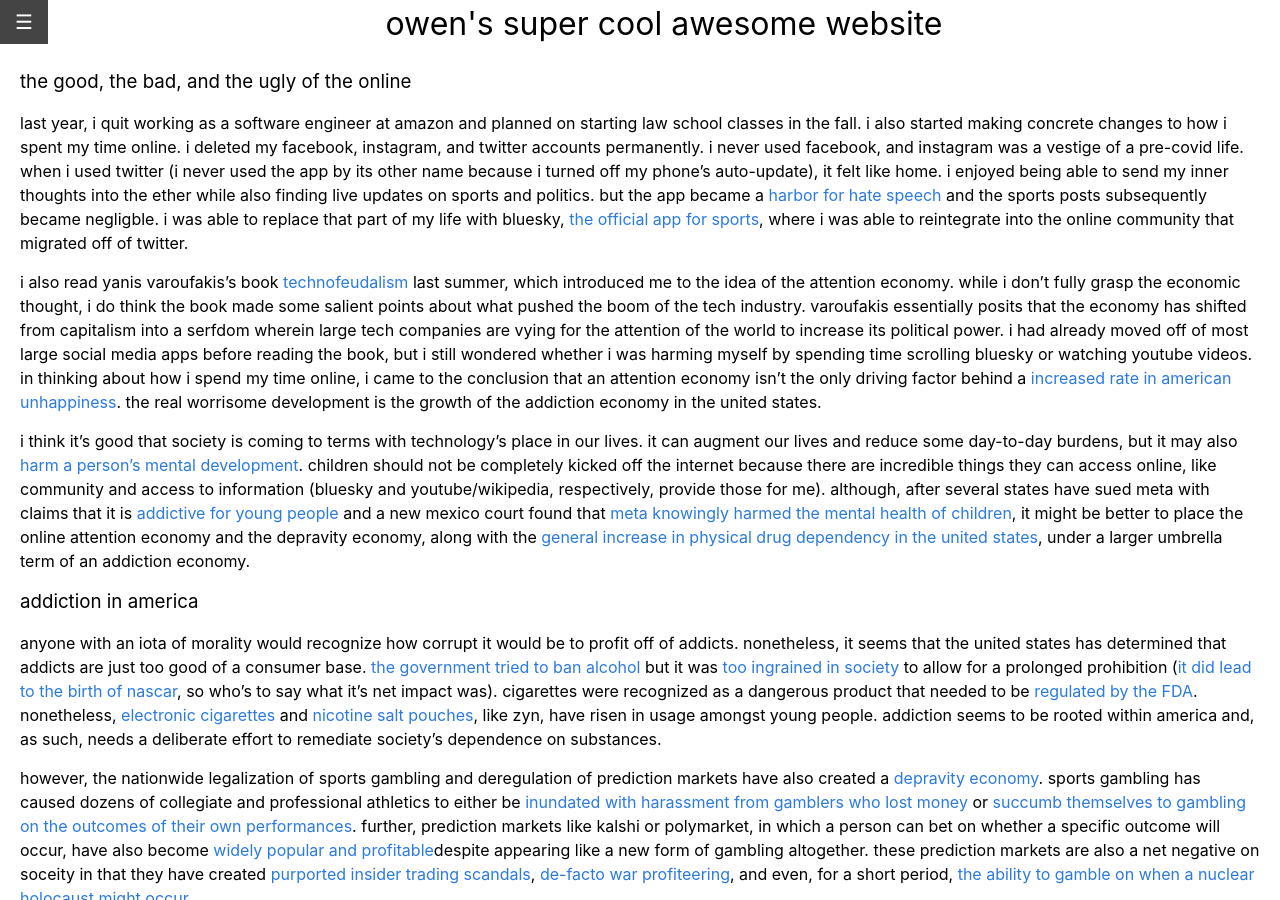
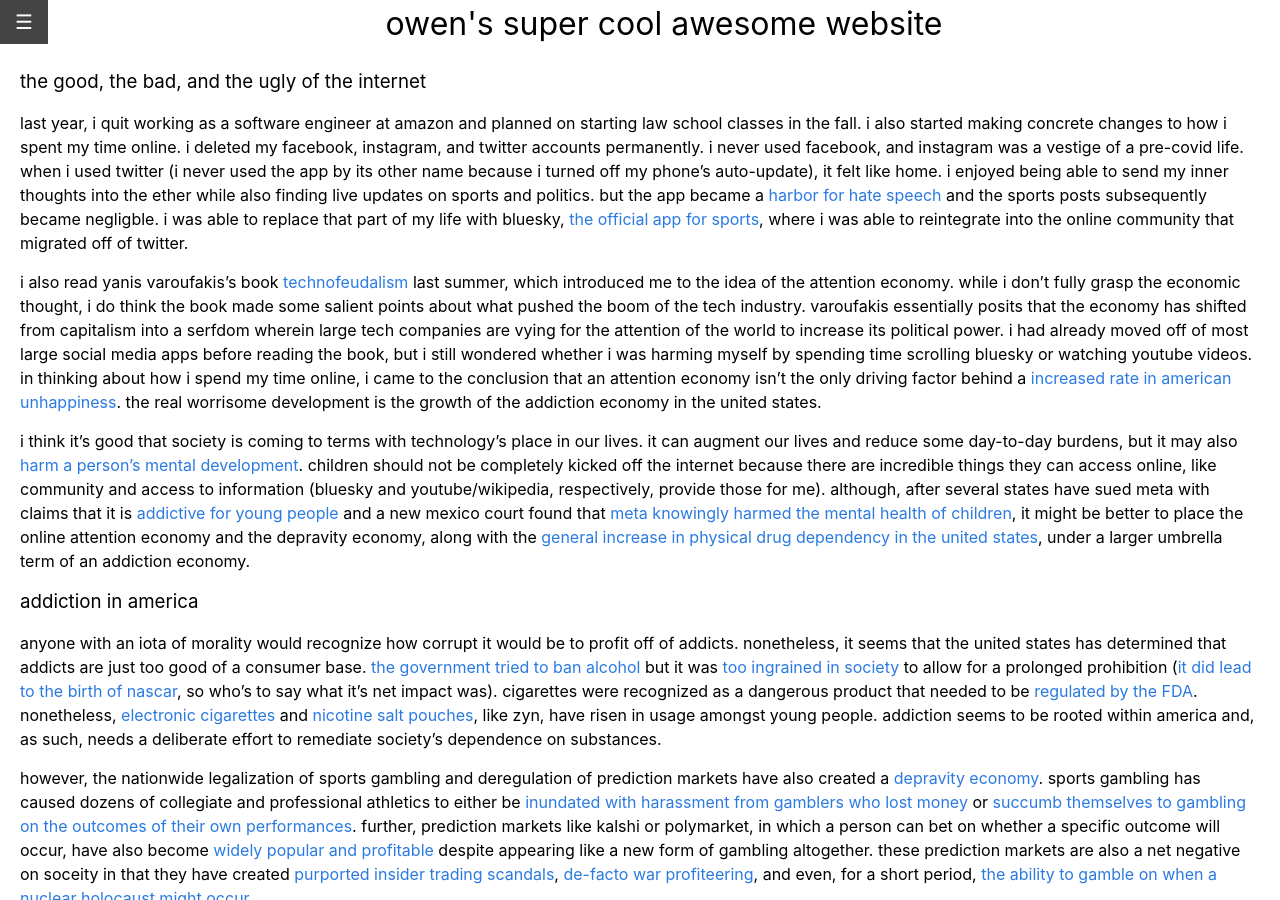
Before and after one commit to omstegall/owen-stegall, a Jekyll site: the page built from pages/blogs/03-31-26.markdown, in a window 1280 px wide and 900 px high. Built offline with Jekyll 4.4.1, drawn with Linux system fonts in a browser that asks for light colours; part of the change alters nothing that is shown.

Commit message:
more blog tweaks

```diff
--- a/pages/blogs/03-31-26.markdown
+++ b/pages/blogs/03-31-26.markdown
@@ -6,7 +6,7 @@ include_scripts: [
 title: "the addiction economy"
 ---
 
-### the good, the bad, and the ugly of the online
+### the good, the bad, and the ugly of the internet
 
 last year, i quit working as a software engineer at amazon and planned on starting law school classes in the fall. i also started making concrete changes to how i spent my time online. i deleted my facebook, instagram, and twitter accounts permanently. i never used facebook, and instagram was a vestige of a pre-covid life. when i used twitter (i never used the app by its other name because i turned off my phone's auto-update), it felt like home. i enjoyed being able to send my inner thoughts into the ether while also finding live updates on sports and politics. but the app became a [harbor for hate speech][twitter-hate] and the sports posts subsequently became negligble. i was able to replace that part of my life with bluesky, [the official app for sports][bluesky-sports], where i was able to reintegrate into the online community that migrated off of twitter.
 
@@ -18,7 +18,7 @@ i think it's good that society is coming to terms with technology's place in our
 
 anyone with an iota of morality would recognize how corrupt it would be to profit off of addicts. nonetheless, it seems that the united states has determined that addicts are just too good of a consumer base. [the government tried to ban alcohol][18th-amdt] but it was [too ingrained in society][21st-amdt] to allow for a prolonged prohibition ([it did lead to the birth of nascar][nascar-wiki], so who's to say what it's net impact was). cigarettes were recognized as a dangerous product that needed to be [regulated by the FDA][fda-regulation]. nonetheless, [electronic cigarettes][e-cigs-youth] and [nicotine salt pouches][nicotine-pouch-youth], like zyn, have risen in usage amongst young people. addiction seems to be rooted within america and, as such, needs a deliberate effort to remediate society's dependence on substances.
 
-however, the nationwide legalization of sports gambling and deregulation of prediction markets have also created a [depravity economy][dep-econ]. sports gambling has caused dozens of collegiate and professional athletics to either be [inundated with harassment from gamblers who lost money][ncaa-harassment] or [succumb themselves to gambling on the outcomes of their own performances][insider-gambling]. further, prediction markets like kalshi or polymarket, in which a person can bet on whether a specific outcome will occur, have also become [widely popular and profitable][pm-popular]despite appearing like a new form of gambling altogether. these prediction markets are also a net negative on soceity in that they have created [purported insider trading scandals][pm-insider-trading], [de-facto war profiteering][war-profiteering], and even, for a short period, [the ability to gamble on when a nuclear holocaust might occur][nuclear-holocaust].
+however, the nationwide legalization of sports gambling and deregulation of prediction markets have also created a [depravity economy][dep-econ]. sports gambling has caused dozens of collegiate and professional athletics to either be [inundated with harassment from gamblers who lost money][ncaa-harassment] or [succumb themselves to gambling on the outcomes of their own performances][insider-gambling]. further, prediction markets like kalshi or polymarket, in which a person can bet on whether a specific outcome will occur, have also become [widely popular and profitable][pm-popular] despite appearing like a new form of gambling altogether. these prediction markets are also a net negative on soceity in that they have created [purported insider trading scandals][pm-insider-trading], [de-facto war profiteering][war-profiteering], and even, for a short period, [the ability to gamble on when a nuclear holocaust might occur][nuclear-holocaust].
 
 i don't want to come across as high and mighty here. i was addicted to nicotine myself, using electronic cigarettes regularly in my late teens and early twenties before stopping routinely using it in undergrad. i have also gambled on the occassional sporting event but quit after seeing its deleterious impact on athletics. rather, i want to show that a large portion of the american economy is built on taking advantage of people who are addicted in some form, and that the executive, legislative, and judicial branches are not only failing to protect members of society but are also complicit in allowing these harms to occur or continue.
 
@@ -51,7 +51,7 @@ while i may not have "enjoyed" writing about this depressing subject matter, i h
 [war-profiteering]: https://www.bbc.com/news/articles/cjwz8051y0lo
 [pm-popular]: https://defirate.com/news/kalshi-hits-12b-polymarket-10b-all-time-highs-march-ncaa-tournament-surge/
 [nuclear-holocaust]: https://www.404media.co/polymarket-pulls-bet-on-nuclear-detonation-in-2026/
-[nicotine-regulation]: https://www.congress.gov/crs-product/R48483#_Toc195009039
+[nicotine-regulation]: https://www.congress.gov/crs-product/R48483
 [legal-zyn]: https://www.fda.gov/news-events/press-announcements/fda-authorizes-marketing-20-zyn-nicotine-pouch-products-after-extensive-scientific-review
 [murphy-v-ncaa]: https://www.supremecourt.gov/opinions/17pdf/16-476_dbfi.pdf
 [cftc]: https://donmoynihan.substack.com/p/the-polymarket-nobody-knows-how-to
@@ -60,7 +60,7 @@ while i may not have "enjoyed" writing about this depressing subject matter, i h
 [fb-health]: https://apnews.com/article/meta-facebook-new-mexico-trial-28eabd8ec5f58c1d1ecddc21bb107de7
 [us-addctn]: https://www.samhsa.gov/newsroom/press-announcements/20250728/samhsa-releases-annual-national-survey-on-drug-use-and-health
 [tech-harm]: https://pmc.ncbi.nlm.nih.gov/articles/PMC7366948/
-[ywm-nicotine]: https://keck.usc.edu/news/use-of-nicotine-pouches-increases-significantly-among-u-s-teens/
+[ywm-nicotine]: https://keck.usc.edu/news/use-of-nicotine-pouches-increases-significantly-among-u-s-teens/#:~:text=Those%20who%20are%20male%2C%20non%2DHispanic%20white%20or%20living%20in%20a%20rural%20area%20were%20more%20likely%20than%20their%20counterpart%20peers%20to%20use%20nicotine%20pouches
 [ywm-gambling]: https://www.ipsos.com/en-us/americans-view-prediction-markets-closer-gambling#:~:text=Young%20men%20ages%2018%2D24%20are,strong%20as%20the%20general%20public.
 [neg-soc-marg]: https://pmc.ncbi.nlm.nih.gov/articles/PMC3962770/#:~:text=The%20negative%20health%20consequences%20of%20social%20inequality%20have%20been%20well%20established%20in%20the%20US
 [addiction-soc]: https://pmc.ncbi.nlm.nih.gov/articles/PMC3716375/
```
